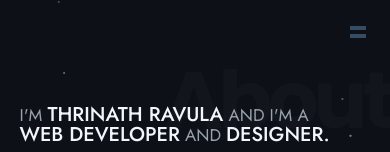
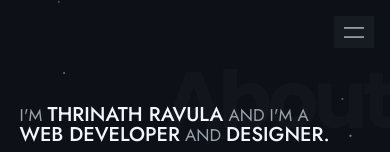
Before and after one commit to RavulaThrinath/Personal-Portfolio, a React (Create React App) app: page /about in a window 390 px wide. Shown: the top 152 px of the page. Built offline with nearby package versions, Linux system fonts and the light colour scheme; a web font is replaced by a local one.

Commit message:
responsive navbar

```diff
--- a/src/Components/Navbar/ResponsiveNav/ResponsiveNav.js
+++ b/src/Components/Navbar/ResponsiveNav/ResponsiveNav.js
@@ -4,7 +4,7 @@ import "./ResponsiveNav.scss";
 
 const ResponsiveNav = () => {
   const btnClick = () => {
-    const inputCheck = document.getElementById("menu-icon");
+    const inputCheck = document.getElementById("main-navigation-toggle");
     inputCheck.checked = !inputCheck.checked;
   };
   return (
@@ -22,27 +22,27 @@ const ResponsiveNav = () => {
       <nav id="main-navigation" className="nav-main">
         <ul className="menu">
           <li className="menu__item">
-            <Link to="./" className="menu__link" onClick={btnClick}>
+            <Link to="/" className="menu__link" onClick={btnClick}>
               Home
             </Link>
           </li>
           <li className="menu__item">
-            <Link to="./about" className="menu__link" onClick={btnClick}>
+            <Link to="/about" className="menu__link" onClick={btnClick}>
               About
             </Link>
           </li>
           <li className="menu__item">
-            <Link to="./works" className="menu__link" onClick={btnClick}>
+            <Link to="/works" className="menu__link" onClick={btnClick}>
               Work
             </Link>
           </li>
           <li className="menu__item">
-            <Link to="./blogs" className="menu__link" onClick={btnClick}>
+            <Link to="/blogs" className="menu__link" onClick={btnClick}>
               Blogs
             </Link>
           </li>
           <li className="menu__item">
-            <Link to="./contact" className="menu__link" onClick={btnClick}>
+            <Link to="/contact" className="menu__link" onClick={btnClick}>
               Contact
             </Link>
           </li>
--- a/src/Components/Navbar/ResponsiveNav/ResponsiveNav.scss
+++ b/src/Components/Navbar/ResponsiveNav/ResponsiveNav.scss
@@ -1,7 +1,7 @@
 @import url("https://fonts.googleapis.com/css?family=Rubik+Mono+One|Roboto+Mono:400,700&display=swap");
 
 :root {
-  --color-primary: #18181a;
+  --color-primary: #161b22;
   --color-secondary: #75757c;
   --color-dark: #364c62;
   --color-light: #f5f5f5;
@@ -76,40 +76,43 @@
     span {
       display: block;
       height: 2rem;
-      padding: 0.5rem;
       position: relative;
       transition: transform calc(var(--td) * 3) var(--te);
-      width: 2rem;
+      width: 2.5rem;
+      background-color: #161b22;
 
-      &::before,
-      &::after {
-        background-color: var(--color-dark);
+      &::before {
+        transform: rotate(0) translateY(-45%);
+        background-color: #ffffff;
+        top: 10px;
         bottom: 0;
+        right: 0;
+        left: 0;
         content: "";
-        height: 4px;
-        left: 0;
+        height: 1px;
         margin: auto;
         position: absolute;
-        right: 0;
         transition: transform calc(var(--td) * 3) var(--te);
-        top: 0;
-        width: calc(100% - 1rem);
-      }
-
-      &::before {
-        transform: rotate(0) translateY(-100%);
+        width: calc(100% - 1.3rem);
       }
 
       &::after {
-        transform: rotate(0) translateY(100%);
+        transform: rotate(0) translateY(45%);
+        background-color: #ffffff;
+        top: 0;
+        bottom: 10px;
+        right: 0;
+        left: 0;
+        content: "";
+        height: 1px;
+        margin: auto;
+        position: absolute;
+        transition: transform calc(var(--td) * 3) var(--te);
+        width: calc(100% - 1.3rem);
       }
     }
   }
 }
-
-// ================================
-// Main navigation toggle:checked
-// ================================
 
 [id="main-navigation-toggle"]:checked ~ label {
   span {
@@ -117,10 +120,14 @@
 
     &::before {
       transform: rotate(45deg);
+      height: 1px;
+      top: 0;
     }
 
     &::after {
       transform: rotate(-45deg);
+      height: 1px;
+      bottom: 0;
     }
   }
 }
@@ -128,6 +135,7 @@
 [id="main-navigation-toggle"]:checked ~ .nav-main {
   left: 0;
   transition: transform 0s;
+  z-index: 1;
 
   &::before,
   &::after {
@@ -164,39 +172,8 @@
   z-index: 1;
 
   > .menu__item {
-    font-family: var(--font-family-secondary);
-    font-size: 10vmin;
-  }
-}
-
-// ================================
-// Submenu
-// ================================
-
-.submenu {
-  left: 0;
-  opacity: 0;
-  position: absolute;
-  transform: translateY(-10%);
-  top: 100%;
-  width: 100%;
-  visibility: hidden;
-  z-index: 2;
-
-  .menu__item {
-    font-family: var(--font-family-primary);
-    font-size: 3.5vmin;
-    width: 100%;
-  }
-
-  .menu__link {
-    color: var(--color-secondary);
-    text-shadow: 1px 1px 0 var(--color-primary), 2px 2px 0 var(--color-primary);
-
-    &::before,
-    &::after {
-      display: none;
-    }
+    font-family: "Poppins";
+    font-size: 35px;
   }
 }
 
@@ -208,26 +185,8 @@
   display: block;
   position: relative;
 
-  &:hover .menu__link {
-    &::before,
-    &::after {
-      animation: blink 1s var(--td) steps(1, end) forwards infinite;
-      transform: translateX(calc(100% - 0.5rem));
-      transition-duration: calc(var(--td) * 3);
-    }
-
-    &::after {
-      transition-delay: calc(var(--td) / 2);
-    }
-  }
-
-  &:hover .submenu {
-    opacity: 1;
-    transform: translateY(0);
-    transition: transform calc(var(--td) * 2) calc(var(--td) * 3) var(--te),
-      opacity calc(var(--td) * 2) calc(var(--td) * 3) var(--te),
-      visibility 0s calc(var(--td) * 3);
-    visibility: visible;
+  &::after {
+    transition-delay: calc(var(--td) / 2);
   }
 }
 
@@ -236,11 +195,10 @@
 // ================================
 
 .menu__link {
-  color: var(--color-dark);
+  color: #ffffff;
   display: inline-block;
   font-weight: normal;
   overflow: hidden;
-  padding: 0.5rem 1rem 0.125rem;
   position: relative;
   text-decoration: none;
   transition: color var(--td) var(--te), opacity var(--td) var(--te),
@@ -270,54 +228,6 @@
   }
 }
 
-// ================================
-// Menu item hover styles
-// ================================
-
-.menu:not(:focus-within):not(:hover) .menu__item {
-  .menu__link {
-    opacity: 1;
-    transform: translate(0, 0);
-  }
+[id="main-navigation-toggle"]:not(:checked) ~ .nav-main {
+  opacity: 0;
 }
-
-.menu__item {
-  --pull: 30%;
-
-  .menu__link {
-    opacity: 0.25;
-    transition-duration: calc(var(--td) * 3);
-    transform: translate(0, calc(var(--pull) * -1));
-  }
-
-  .submenu .menu__link {
-    opacity: 1;
-  }
-
-  &:hover > .menu__link {
-    color: var(--color-secondary);
-    opacity: 1;
-    transform: translate(0, 0);
-
-    &:hover {
-      color: var(--color-light);
-      transition-delay: 0s;
-    }
-  }
-
-  &:hover ~ .menu__item > .menu__link {
-    transition-duration: calc(var(--td) * 3);
-    transform: translate(0, var(--pull));
-  }
-}
-
-// ================================
-// Animations
-// ================================
-
-@keyframes blink {
-  50%,
-  100% {
-    opacity: 0;
-  }
-}
--- a/src/Pages/About/About.css
+++ b/src/Pages/About/About.css
@@ -42,8 +42,6 @@
   font-size: 15px;
   line-height: 22px;
 }
-
-/* From cssbuttons.io by @alexmaracinaru */
 
 .morebtn {
   margin: 10px 0;
--- a/src/Pages/About/About.js
+++ b/src/Pages/About/About.js
@@ -106,6 +106,7 @@ export const MoreButton = ({ btntext }) => {
             d="M8,0,6.545,1.455l5.506,5.506H-30V9.039H12.052L6.545,14.545,8,16l8-8Z"
             transform="translate(30)"
             fill="#7f78d2"
+
           ></path>
         </svg>
       </Link>
```
